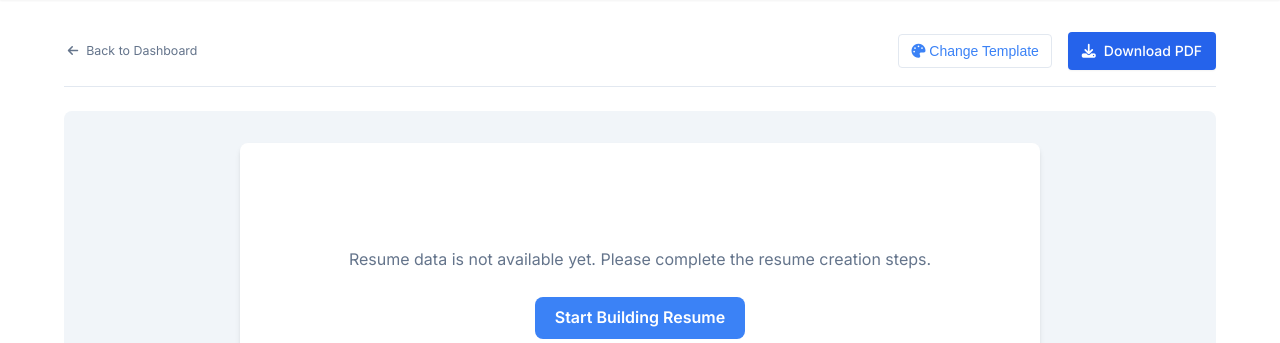
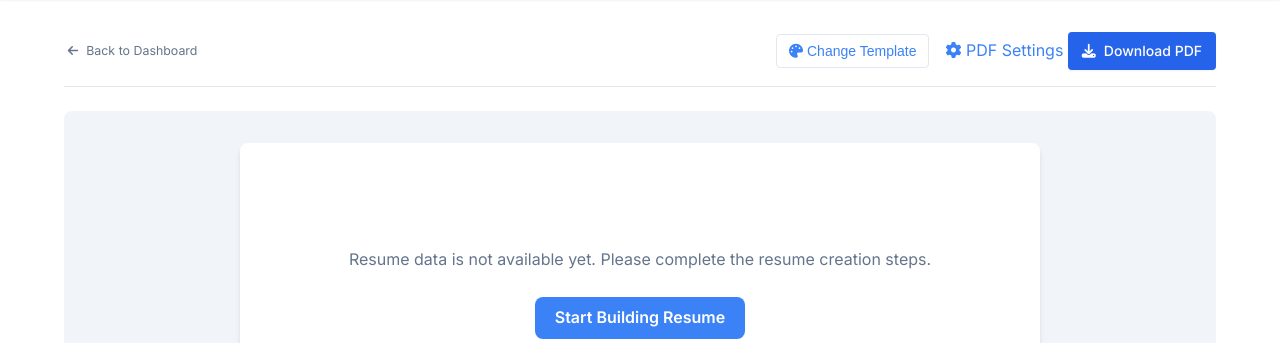
Before and after one commit to TedTes/genres, a Flask app: template templates/resume_template.html in a window 1280 px wide. Shown: the part 72-415 px from the top of the page. Run offline with Flask 3, Linux system fonts and the light colour scheme; the template is opened without the code that fills it, so the values that code supplies are empty; some libraries are stand-ins or nearby versions.

Commit message:
+ pdf settings btn

```diff
--- a/templates/resume_template.html
+++ b/templates/resume_template.html
@@ -16,16 +16,22 @@
             <div class="header-actions">
                 <div class="template-switcher">
                     <button class="btn-template" id="switch-template-btn">
-                       <a href = "{{url_for('select_resume_template',resume_id=resume.id)}}">
+                       <a href = "{{url_for('pdf_settings',resume_id=resume.id)}}">
                         <i class="fas fa-palette"></i> Change Template
                        </a>
                     </button>
 
                 </div>
 
-                <a href="{{ url_for('generate_pdf', resume_id=resume.id) }}" class="btn-download">
-                    <i class="fas fa-download"></i> Download PDF
-                </a>
+                <div class="pdf-actions">
+                    <a href="{{ url_for('pdf_settings', resume_id=resume.id) }}" class="btn-settings">
+                        <i class="fas fa-cog"></i> PDF Settings
+                    </a>
+                    <a href="{{ url_for('generate_pdf', resume_id=resume.id) }}" class="btn-download">
+                        <i class="fas fa-download"></i> Download PDF
+                    </a>
+                </div>
+
             </div>
         </div>
 
```
